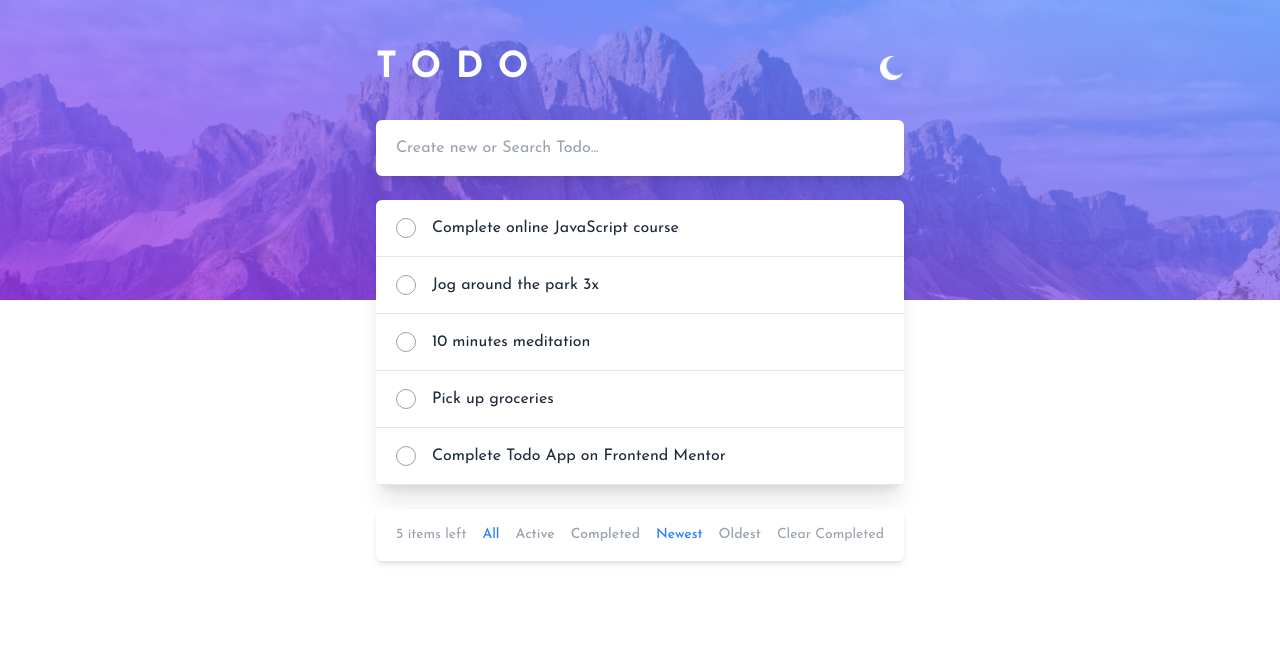
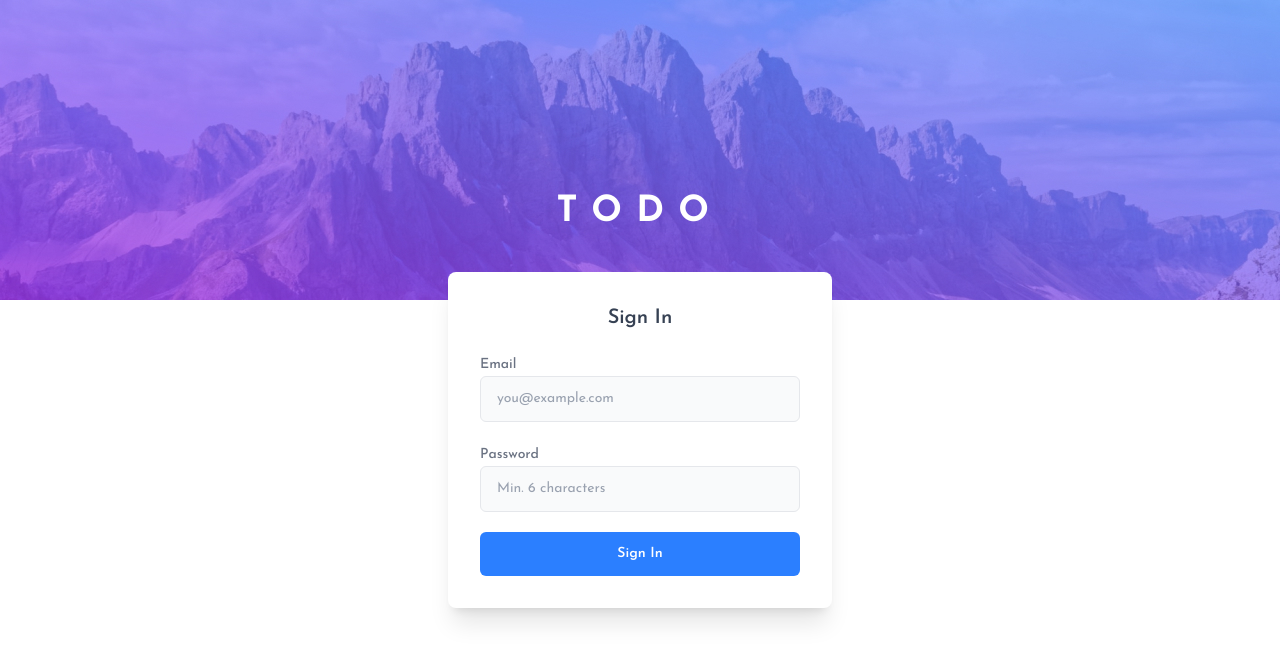
Before and after one commit to Al-A4AP/todo, a React (Vite) app: page / in a window 1280 px wide. Shown: the top 662 px of the page. Built offline with nearby package versions, Linux system fonts and the light colour scheme.

Commit message:
Zustand, SignIn, Revisi cek

```diff
--- a/package.json
+++ b/package.json
@@ -13,7 +13,8 @@
     "@tailwindcss/vite": "^4.2.0",
     "react": "^19.2.0",
     "react-dom": "^19.2.0",
-    "tailwindcss": "^4.2.0"
+    "tailwindcss": "^4.2.0",
+    "zustand": "^5.0.11"
   },
   "devDependencies": {
     "@eslint/js": "^9.39.1",
--- a/src/App.tsx
+++ b/src/App.tsx
@@ -2,9 +2,12 @@ import { useState, useEffect } from "react";
 import Background from "./components/layout/Background";
 import Header from "./components/layout/Header";
 import Todo from "./components/todo/Todo";
+import SignIn from "./auth/SignIn";
+import { useAuthStore } from "./store/authStore";
 
 function App() {
   const [darkMode, setDarkMode] = useState(false);
+  const isAuthenticated = useAuthStore((s) => s.isAuthenticated);
 
   useEffect(() => {
     if (darkMode) {
@@ -17,6 +20,18 @@ function App() {
   const toggleDark = () => {
     setDarkMode((prev) => !prev);
   };
+
+  if (!isAuthenticated) {
+    return (
+      <div className="min-h-screen relative">
+        <Background darkMode={darkMode} />
+        <div className="absolute inset-0 -z-20 bg-white dark:bg-gray-900 transition-colors duration-300" />
+        <div className="relative z-10">
+          <SignIn darkMode={darkMode} />
+        </div>
+      </div>
+    );
+  }
 
   return (
     <div className="min-h-screen relative">
--- /dev/null
+++ b/src/auth/SignIn.tsx
@@ -0,0 +1,120 @@
+import { useState } from "react";
+import { useAuthStore } from "../store/authStore";
+
+interface SignInProps {
+  darkMode: boolean;
+}
+
+export default function SignIn({ darkMode }: SignInProps) {
+  const [email, setEmail] = useState("");
+  const [password, setPassword] = useState("");
+  const [error, setError] = useState("");
+  const signIn = useAuthStore((s) => s.signIn);
+
+  const handleSubmit = (e: React.FormEvent) => {
+    e.preventDefault();
+    const trimmedEmail = email.trim();
+    const trimmedPassword = password.trim();
+
+    if (!trimmedEmail || !trimmedPassword) {
+      setError("Email and password are required.");
+      return;
+    }
+
+    const emailRegex = /^[^\s@]+@[^\s@]+\.[^\s@]+$/;
+    if (!emailRegex.test(trimmedEmail)) {
+      setError("Please enter a valid email address.");
+      return;
+    }
+
+    if (trimmedPassword.length < 6) {
+      setError("Password must be at least 6 characters.");
+      return;
+    }
+
+    setError("");
+    signIn(trimmedEmail);
+  };
+
+  return (
+    <div className="flex items-center justify-center min-h-screen px-6">
+      <div className="w-full max-w-sm">
+        <h1 className="text-3xl md:text-4xl font-bold tracking-[0.4em] text-white text-center mb-10">
+          TODO
+        </h1>
+
+        <form
+          onSubmit={handleSubmit}
+          className={`rounded-lg shadow-xl p-8 space-y-5 ${
+            darkMode ? "bg-gray-800" : "bg-white"
+          }`}
+        >
+          <h2
+            className={`text-xl font-semibold text-center ${
+              darkMode ? "text-gray-200" : "text-gray-700"
+            }`}
+          >
+            Sign In
+          </h2>
+
+          {error && <p className="text-sm text-red-500 text-center">{error}</p>}
+
+          <div className="space-y-1">
+            <label
+              htmlFor="email"
+              className={`text-sm font-medium ${
+                darkMode ? "text-gray-400" : "text-gray-500"
+              }`}
+            >
+              Email
+            </label>
+            <input
+              id="email"
+              type="email"
+              value={email}
+              onChange={(e) => setEmail(e.target.value)}
+              placeholder="you@example.com"
+              autoComplete="email"
+              className={`w-full px-4 py-3 rounded-md text-sm outline-none transition border ${
+                darkMode
+                  ? "bg-gray-700 border-gray-600 text-gray-200 placeholder-gray-500 focus:border-blue-500"
+                  : "bg-gray-50 border-gray-200 text-gray-700 placeholder-gray-400 focus:border-blue-500"
+              }`}
+            />
+          </div>
+
+          <div className="space-y-1">
+            <label
+              htmlFor="password"
+              className={`text-sm font-medium ${
+                darkMode ? "text-gray-400" : "text-gray-500"
+              }`}
+            >
+              Password
+            </label>
+            <input
+              id="password"
+              type="password"
+              value={password}
+              onChange={(e) => setPassword(e.target.value)}
+              placeholder="Min. 6 characters"
+              autoComplete="current-password"
+              className={`w-full px-4 py-3 rounded-md text-sm outline-none transition border ${
+                darkMode
+                  ? "bg-gray-700 border-gray-600 text-gray-200 placeholder-gray-500 focus:border-blue-500"
+                  : "bg-gray-50 border-gray-200 text-gray-700 placeholder-gray-400 focus:border-blue-500"
+              }`}
+            />
+          </div>
+
+          <button
+            type="submit"
+            className="w-full py-3 rounded-md text-sm font-semibold text-white bg-blue-500 hover:bg-blue-600 active:scale-[0.98] transition"
+          >
+            Sign In
+          </button>
+        </form>
+      </div>
+    </div>
+  );
+}
--- a/src/components/layout/Header.tsx
+++ b/src/components/layout/Header.tsx
@@ -1,5 +1,6 @@
 import SunIcon from "../../assets/sun.png";
 import MoonIcon from "../../assets/moon.png";
+import { useAuthStore } from "../../store/authStore";
 
 interface HeaderProps {
   darkMode: boolean;
@@ -7,8 +8,11 @@ interface HeaderProps {
 }
 
 export default function Header({ darkMode, toggleDark }: HeaderProps) {
+  const email = useAuthStore((s) => s.email);
+  const signOut = useAuthStore((s) => s.signOut);
   return (
-    <header className="flex justify-between items-center pt-12 pb-8">
+    <header className="flex flex-col gap-4 pt-12 pb-8">
+      <div className="flex justify-between items-center">
         {/* Judul Todo */}
         <h1 className="text-3xl md:text-4xl font-bold tracking-[0.4em] text-white">
           TODO
@@ -26,6 +30,20 @@ export default function Header({ darkMode, toggleDark }: HeaderProps) {
             className="w-6 h-6"
           />
         </button>
+      </div>
+      {email && (
+        <div className="flex justify-between items-center">
+          <span className="text-sm text-white/80 truncate max-w-[70%]">
+            {email}
+          </span>
+          <button
+            onClick={signOut}
+            className="text-sm text-white/60 hover:text-white transition"
+          >
+            Sign Out
+          </button>
+        </div>
+      )}
     </header>
   );
 }
--- a/src/components/todo/TodoInput.tsx
+++ b/src/components/todo/TodoInput.tsx
@@ -23,7 +23,7 @@ export default function TodoInput({
   };
 
   return (
-    <div className="bg-white dark:bg-gray-800 rounded-md shadow-lg px-5 py-4 flex items-center">
+    <div className="bg-white dark:bg-gray-800 rounded-md shadow-lg px-5 py-4 flex items-center gap-4">
       <input
         type="text"
         value={searchTerm}
@@ -36,6 +36,18 @@ export default function TodoInput({
         }
         className="flex-1 bg-transparent outline-none text-gray-700 dark:text-gray-300 placeholder-gray-400 transition-all duration-200"
       />
+      <button
+        onClick={handleAdd}
+        disabled={!searchTerm.trim()}
+        className="w-6 h-6 rounded-full border border-gray-400 dark:border-gray-500
+                   flex items-center justify-center
+                   hover:bg-linear-to-r hover:from-purple-400 hover:to-blue-500
+                   hover:text-white
+                   disabled:opacity-40 disabled:cursor-not-allowed
+                   transition"
+      >
+        ✓
+      </button>
     </div>
   );
 }
--- /dev/null
+++ b/src/store/authStore.ts
@@ -0,0 +1,15 @@
+import { create } from "zustand";
+
+interface AuthState {
+  email: string | null;
+  isAuthenticated: boolean;
+  signIn: (email: string) => void;
+  signOut: () => void;
+}
+
+export const useAuthStore = create<AuthState>((set) => ({
+  email: null,
+  isAuthenticated: false,
+  signIn: (email: string) => set({ email, isAuthenticated: true }),
+  signOut: () => set({ email: null, isAuthenticated: false }),
+}));
```
Also changed, not shown: 1 other file (tests, documents, lock files or other folders). Lines whose indentation alone changed are shown as unchanged.
